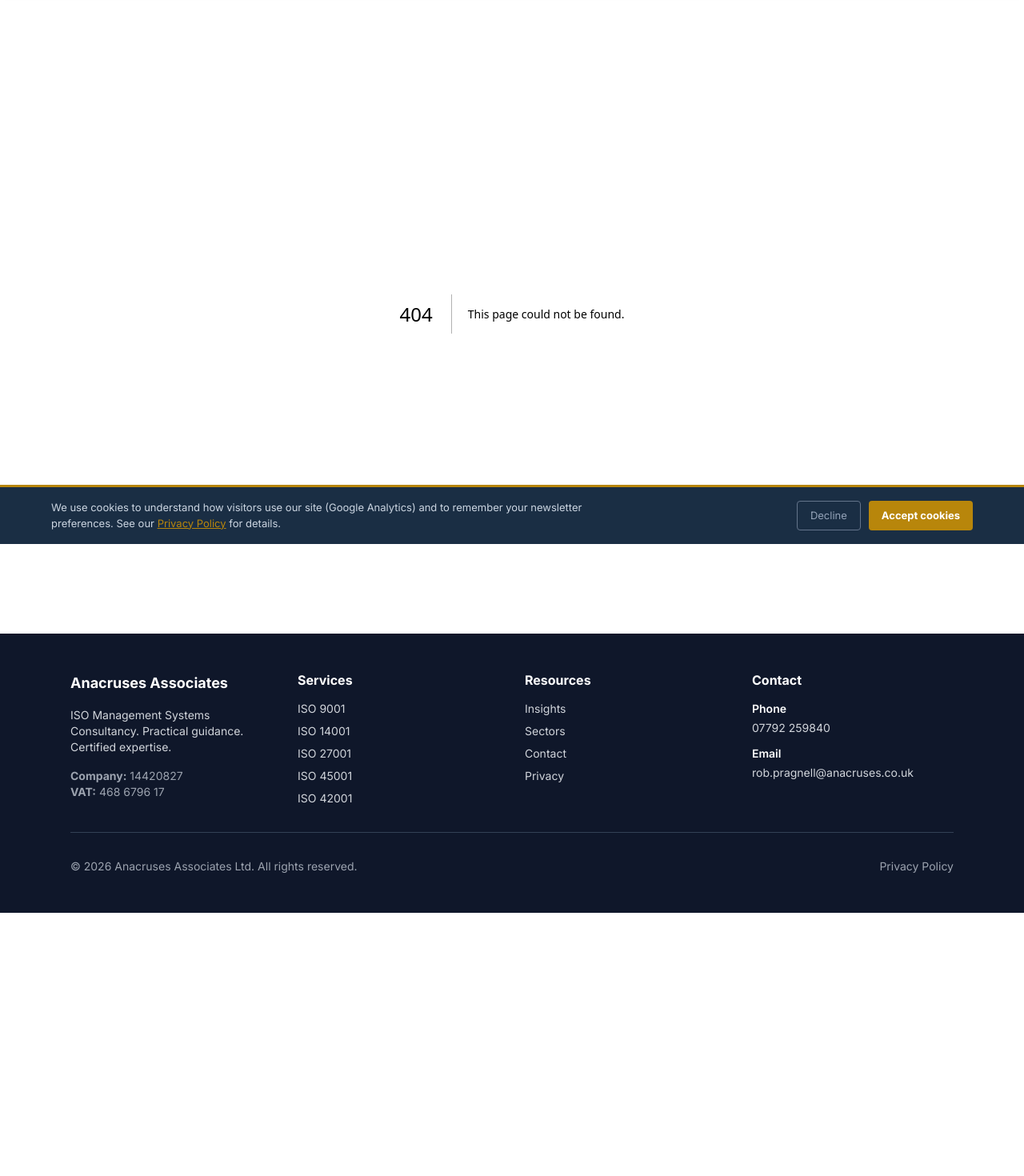
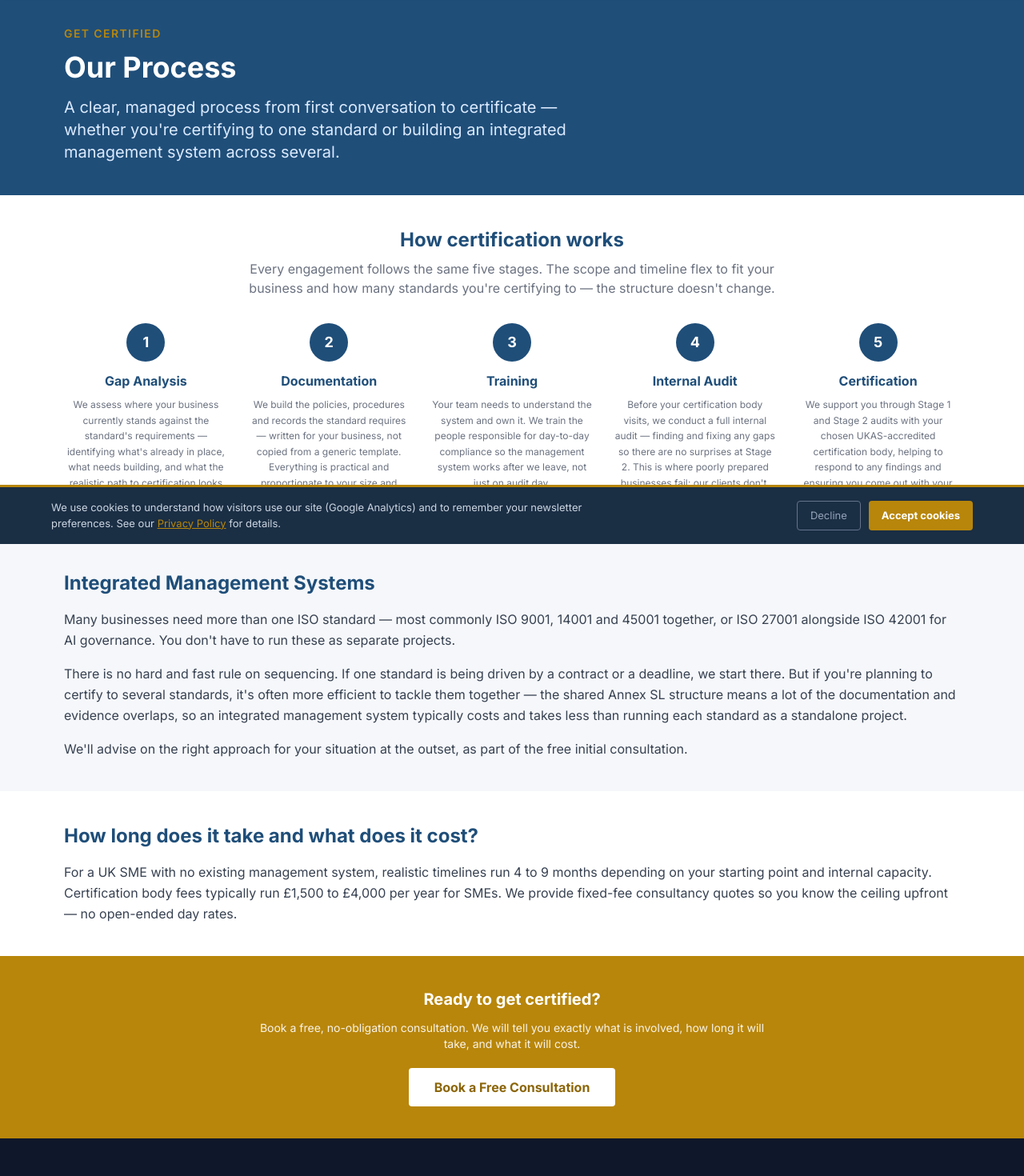
Before and after one commit to anacrusesuk/anacruses-website, a Next.js app: page /get-certified in a window 1280 px wide. Before the commit this address had no page. Shown: the part 120-1590 px from the top of the page at 80% size. Before the commit the page ends 1261 px from the top, so only its background shows below. Built offline with nearby package versions, Linux system fonts and the light colour scheme.

Commit message:
Add missing get-certified page, fixes broken links from service pages

```diff
--- /dev/null
+++ b/app/get-certified/page.js
@@ -0,0 +1,104 @@
+import Link from 'next/link';
+
+export const metadata = {
+  title: 'Get Certified — Our ISO Certification Process',
+  description: 'A clear, managed process from first conversation to certificate. See how Anacruses takes UK businesses through ISO certification, including integrated multi-standard systems.',
+};
+
+const process = [
+  {
+    num: '1',
+    title: 'Gap Analysis',
+    desc: 'We assess where your business currently stands against the standard\'s requirements — identifying what\'s already in place, what needs building, and what the realistic path to certification looks like.',
+  },
+  {
+    num: '2',
+    title: 'Documentation',
+    desc: 'We build the policies, procedures and records the standard requires — written for your business, not copied from a generic template. Everything is practical and proportionate to your size and sector.',
+  },
+  {
+    num: '3',
+    title: 'Training',
+    desc: 'Your team needs to understand the system and own it. We train the people responsible for day-to-day compliance so the management system works after we leave, not just on audit day.',
+  },
+  {
+    num: '4',
+    title: 'Internal Audit',
+    desc: 'Before your certification body visits, we conduct a full internal audit — finding and fixing any gaps so there are no surprises at Stage 2. This is where poorly prepared businesses fail; our clients don\'t.',
+  },
+  {
+    num: '5',
+    title: 'Certification',
+    desc: 'We support you through Stage 1 and Stage 2 audits with your chosen UKAS-accredited certification body, helping to respond to any findings and ensuring you come out with your certificate.',
+  },
+];
+
+export default function GetCertified() {
+  return (
+    <>
+      <section className="bg-navy text-white py-10">
+        <div className="max-w-6xl mx-auto px-4">
+          <p className="text-gold font-semibold text-sm uppercase tracking-widest mb-3">Get Certified</p>
+          <h1 className="text-4xl font-bold mb-4">Our Process</h1>
+          <p className="text-xl text-blue-100 max-w-2xl">
+            A clear, managed process from first conversation to certificate — whether you're certifying to one standard or building an integrated management system across several.
+          </p>
+        </div>
+      </section>
+
+      <section className="py-10">
+        <div className="max-w-6xl mx-auto px-4">
+          <h2 className="text-2xl font-bold text-navy mb-2 text-center">How certification works</h2>
+          <p className="text-center text-gray-500 mb-8 max-w-2xl mx-auto">
+            Every engagement follows the same five stages. The scope and timeline flex to fit your business and how many standards you're certifying to — the structure doesn't change.
+          </p>
+          <div className="grid grid-cols-1 sm:grid-cols-5 gap-6 text-center">
+            {process.map(({ num, title, desc }) => (
+              <div key={num} className="flex flex-col items-center">
+                <div className="w-12 h-12 rounded-full bg-navy text-white font-bold text-lg flex items-center justify-center mb-3">{num}</div>
+                <div className="font-bold text-navy mb-2">{title}</div>
+                <div className="text-gray-500 text-xs leading-relaxed">{desc}</div>
+              </div>
+            ))}
+          </div>
+        </div>
+      </section>
+
+      <section className="bg-mist py-10">
+        <div className="max-w-6xl mx-auto px-4 max-w-3xl">
+          <h2 className="text-2xl font-bold text-navy mb-4">Integrated Management Systems</h2>
+          <div className="text-gray-700 leading-relaxed space-y-4">
+            <p>
+              Many businesses need more than one ISO standard — most commonly ISO 9001, 14001 and 45001 together, or ISO 27001 alongside ISO 42001 for AI governance. You don't have to run these as separate projects.
+            </p>
+            <p>
+              There is no hard and fast rule on sequencing. If one standard is being driven by a contract or a deadline, we start there. But if you're planning to certify to several standards, it's often more efficient to tackle them together — the shared Annex SL structure means a lot of the documentation and evidence overlaps, so an integrated management system typically costs and takes less than running each standard as a standalone project.
+            </p>
+            <p>
+              We'll advise on the right approach for your situation at the outset, as part of the free initial consultation.
+            </p>
+          </div>
+        </div>
+      </section>
+
+      <section className="py-10">
+        <div className="max-w-6xl mx-auto px-4 max-w-3xl">
+          <h2 className="text-2xl font-bold text-navy mb-4">How long does it take and what does it cost?</h2>
+          <p className="text-gray-700 leading-relaxed">
+            For a UK SME with no existing management system, realistic timelines run 4 to 9 months depending on your starting point and internal capacity. Certification body fees typically run £1,500 to £4,000 per year for SMEs. We provide fixed-fee consultancy quotes so you know the ceiling upfront — no open-ended day rates.
+          </p>
+        </div>
+      </section>
+
+      <section className="bg-gold py-10 text-white text-center">
+        <div className="max-w-2xl mx-auto px-4">
+          <h2 className="text-xl font-bold mb-3">Ready to get certified?</h2>
+          <p className="opacity-90 mb-5 text-sm">Book a free, no-obligation consultation. We will tell you exactly what is involved, how long it will take, and what it will cost.</p>
+          <Link href="/contact" className="inline-block bg-white text-gold-dark font-bold px-8 py-3 rounded hover:bg-gray-100 transition-colors">
+            Book a Free Consultation
+          </Link>
+        </div>
+      </section>
+    </>
+  );
+}
--- a/scripts/generate-sitemap.js
+++ b/scripts/generate-sitemap.js
@@ -15,6 +15,7 @@ const STATIC_ROUTES = [
   { path: '/contact/',                  priority: '0.8', changefreq: 'monthly' },
   { path: '/sectors/',                  priority: '0.7', changefreq: 'monthly' },
   { path: '/training/',                 priority: '0.7', changefreq: 'monthly' },
+  { path: '/get-certified/',            priority: '0.7', changefreq: 'monthly' },
   { path: '/resources/',                priority: '0.7', changefreq: 'monthly' },
   { path: '/insights/',                 priority: '0.9', changefreq: 'weekly'  },
   { path: '/services/iso-9001/',        priority: '0.9', changefreq: 'monthly' },
```
Also changed, not shown: 1 other file (tests, documents, lock files or other folders).
